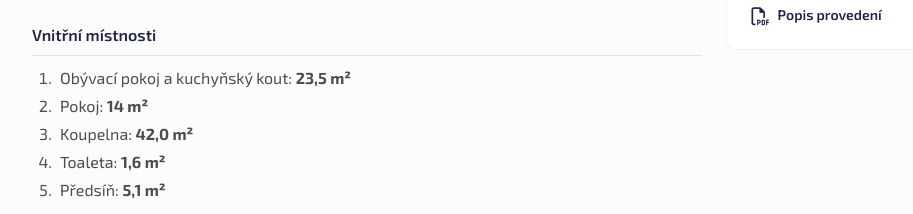
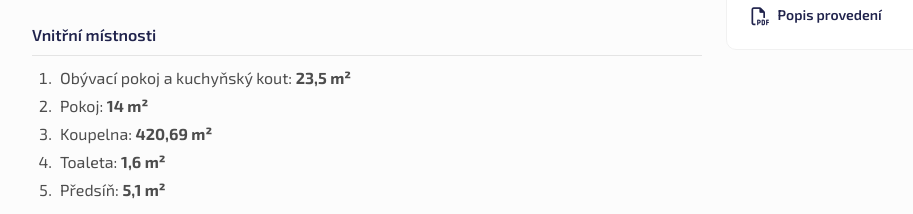
Before and after one commit to TomVitha/CG-Byt-Detail, a Vue app: page / in a window 1280 px wide. Shown: the part 1080-1294 px from the top of the page, without its empty margins (68-981 px from the left). Built offline with nearby package versions, Linux system fonts and the light colour scheme; some icons are missing.

Commit message:
funny number (commit and push only)

```diff
--- a/src/views/HomeView.vue
+++ b/src/views/HomeView.vue
@@ -410,7 +410,7 @@
                       <span>Pokoj:</span> <strong>14&nbsp;m²</strong>
                   </li>
                   <li>
-                      <span>Koupelna:</span> <strong>42,0&nbsp;m²</strong>
+                      <span>Koupelna:</span> <strong>420,69&nbsp;m²</strong>
                   </li>
                   <li>
                       <span>Toaleta:</span> <strong>1,6&nbsp;m²</strong>
```
